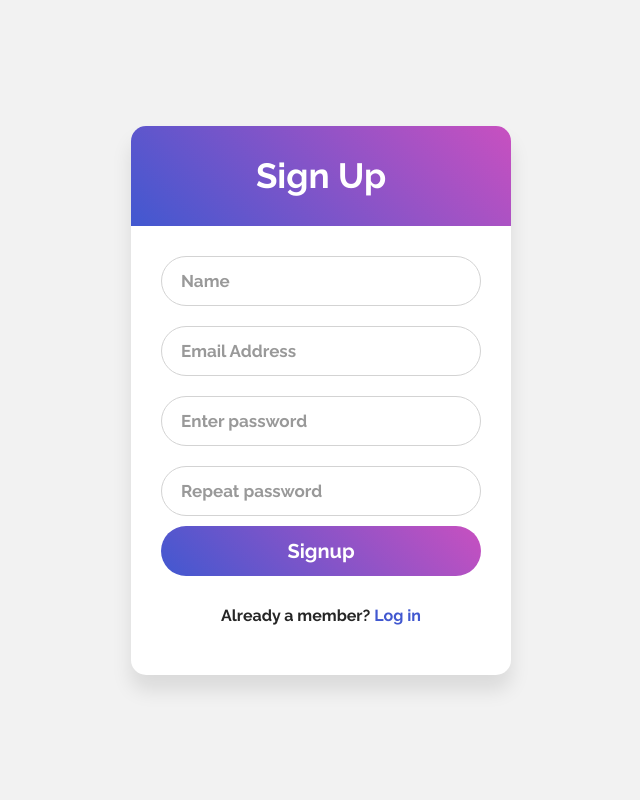
After one commit to hashtanveer/shortly, a Django app: template website/templates/account/signup.html in a window 1280 px wide. The commit adds this page. Shown: the whole page, without its empty margins (319-959 px from the left). Run offline with Django 4.2, Linux system fonts and the light colour scheme; the template is opened without the code that fills it, so the values that code supplies are empty.

Commit message:
Login/Signup integrated

```diff
--- a/account/urls.py
+++ b/account/urls.py
@@ -2,10 +2,12 @@ from .views import UserRegisterationForm, UserLoginForm, UserProfileView, UserCh
 from django.urls import path, include
 from rest_framework_simplejwt.views import TokenRefreshView
 
+app_name = 'account'
+
 urlpatterns = [
-    path('register/', UserRegisterationForm.as_view()),
-    path('signin/', UserLoginForm.as_view()),
-    path('profile/', UserProfileView.as_view()),
+    path('register/', UserRegisterationForm.as_view(), name='register'),
+    path('signin/', UserLoginForm.as_view(), name='signin'),
+    path('profile/', UserProfileView.as_view(), name='profile'),
     path('changepassword/', UserChangePasswordView.as_view(), name='changepassword'),
     path('forgotpassword/',SendPasswordResetEmailView.as_view(), name='forgotpassword' ),
     path('forgotpassword/<uid>/<token>', UserPasswordResetView.as_view()),
--- /dev/null
+++ b/website/static/css/style.css
@@ -0,0 +1,134 @@
+
+  @import url('https://fonts.googleapis.com/css2?family=Raleway:wght@700&display=swap');
+    * {
+      box-sizing: border-box;
+      margin: 0;
+      padding: 0;
+      font-family: 'Raleway', sans-serif;
+    }
+
+    html,
+    body {
+      display: grid;
+      height: 100%;
+      width: 100%;
+      place-items: center;
+      background: #f2f2f2;
+      /* background: linear-gradient(-135deg, #c850c0, #4158d0); */
+    }
+    ::selection {
+      background: #4158d0;
+      color: #fff;
+    }
+    .wrapper {
+      width: 380px;
+      background: #fff;
+      border-radius: 15px;
+      box-shadow: 0px 15px 20px rgba(0, 0, 0, 0.1);
+    }
+    .wrapper .title {
+      font-size: 35px;
+      font-weight: 700;
+      text-align: center;
+      line-height: 100px;
+      color: #fff;
+      user-select: none;
+      border-radius: 15px 15px 0 0;
+      background: linear-gradient(-135deg, #c850c0, #4158d0);
+    }
+    .wrapper form {
+      padding: 10px 30px 50px 30px;
+    }
+    .wrapper form .field {
+      height: 50px;
+      width: 100%;
+      margin-top: 20px;
+      position: relative;
+    }
+    .wrapper form .field input {
+      height: 100%;
+      width: 100%;
+      outline: none;
+      font-size: 17px;
+      padding-left: 20px;
+      border: 1px solid lightgrey;
+      border-radius: 25px;
+      transition: all 0.3s ease;
+    }
+    .wrapper form .field input:focus,
+    form .field input:valid {
+      border-color: #4158d0;
+    }
+    .wrapper form .field label {
+      position: absolute;
+      top: 50%;
+      left: 20px;
+      color: #999999;
+      font-weight: 400;
+      font-size: 17px;
+      pointer-events: none;
+      transform: translateY(-50%);
+      transition: all 0.3s ease;
+    }
+    form .field input:focus ~ label,
+    form .field input:valid ~ label {
+      top: 0%;
+      font-size: 16px;
+      color: #4158d0;
+      background: #fff;
+      transform: translateY(-50%);
+    }
+    form .content {
+      display: flex;
+      width: 100%;
+      height: 50px;
+      font-size: 16px;
+      align-items: center;
+      justify-content: space-around;
+    }
+    form .content .checkbox {
+      display: flex;
+      align-items: center;
+      justify-content: center;
+    }
+    form .content input {
+      width: 15px;
+      height: 15px;
+      background: red;
+    }
+    form .content label {
+      color: #262626;
+      user-select: none;
+      padding-left: 5px;
+    }
+    form .content .pass-link {
+      color: '';
+    }
+    form .field input[type='button'] {
+      color: #fff;
+      border: none;
+      padding-left: 0;
+      margin-top: -10px;
+      font-size: 20px;
+      font-weight: 500;
+      cursor: pointer;
+      background: linear-gradient(-135deg, #c850c0, #4158d0);
+      transition: all 0.3s ease;
+    }
+    form .field input[type='button']:active {
+      transform: scale(0.95);
+    }
+    form .signup-link {
+      color: #262626;
+      margin-top: 20px;
+      text-align: center;
+    }
+    form .pass-link a,
+    form .signup-link a {
+      color: #4158d0;
+      text-decoration: none;
+    }
+    form .pass-link a:hover,
+    form .signup-link a:hover {
+      text-decoration: underline;
+    }
--- /dev/null
+++ b/website/templates/account/signup.html
@@ -0,0 +1,43 @@
+<!DOCTYPE html>
+<!-- Created By CodingNepal -->
+<html lang="en" dir="ltr">
+  <head>
+    <meta charset="utf-8" />
+    <title>Sign Up Form | PlantDiseaseDetector</title>
+    <link rel="stylesheet" href="/static/css/style.css" />
+    <script>const post_url = "{% url 'account:register' %}";
+            const home_url = "{% url 'website:home' %}"
+    </script>
+    <script type="text/javascript"  src="/static/js/saveJWT.js"></script>
+  </head>
+
+  <body>
+    <div class="wrapper">
+      <div class="title">Sign Up</div>
+      <form id="submit-form">
+        <div class="field">
+          <input name="name" type="text" required />
+          <label>Name</label>
+        </div>
+        <div class="field">
+          <input name="email" type="text" required />
+          <label>Email Address</label>
+        </div>
+        <div class="field">
+          <input name="password" type="password" required />
+          <label>Enter password</label>
+        </div>
+        <div class="field">
+          <input name="password2" type="password" required />
+          <label>Repeat password</label>
+        </div>
+        <div class="field">
+          <input type="button" onclick="Submit(event)" value="Signup" />
+        </div>
+        <div class="signup-link">
+          Already a member? <a href="{% url 'website:login' %}">Log in</a>
+        </div>
+      </form>
+    </div>
+  </body>
+</html>
--- a/website/urls.py
+++ b/website/urls.py
@@ -1,11 +1,12 @@
 from django.urls import path
-from .views import HomePageView, LoginPageView, CreateShortLinkView, ListShortLinkView, ShortLinkView
+from .views import HomePageView, LoginPageView, SignupView, CreateShortLinkView, ListShortLinkView, ShortLinkView
 
 app_name = "website"
 
 urlpatterns = [
     path('', HomePageView.as_view(), name='home'),
     path('login/', LoginPageView.as_view(), name='login'),
+    path('signup/', SignupView.as_view(), name='register'),
     path('shortlink/create', CreateShortLinkView.as_view(), name='create'),
     path('shortlink/list', ListShortLinkView.as_view()),
     path('<code>/', ShortLinkView.as_view()),
--- a/website/views.py
+++ b/website/views.py
@@ -14,7 +14,11 @@ class HomePageView(APIView):
 
 class LoginPageView(APIView):
     def get(self, request, format=None):
-        return render(request, 'account/login.html')
+        return render(request, 'account/signin.html')
+
+class SignupView(APIView):
+    def get(self, request, format=None):
+        return render(request, 'account/signup.html')
 
 class CreateShortLinkView(APIView):
     def post(self, request, format=None):
```
Also changed, not shown: account/views.py (+4 -3 lines), website/static/css/detectionStyles.css (added, +226 -0 lines), website/static/js/authorization.js (added, +58 -0 lines), website/static/js/detectionScript.js (added, +84 -0 lines), website/static/js/saveJWT.js (added, +37 -0 lines), website/templates/account/signin.html (added, +45 -0 lines), website/templates/website/home.html (+7 -0 lines), db.sqlite3.
